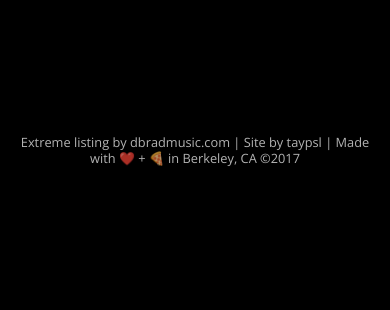
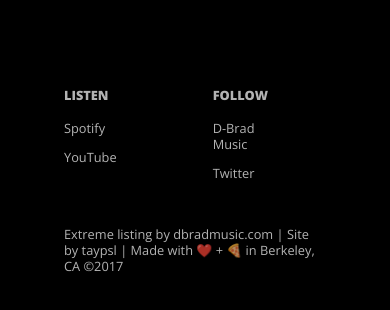
Before and after one commit to taypsl/db2017, a React (Create React App) app: page /10-1 in a window 390 px wide. Shown: the part 3049-3359 px from the top of the page. Before the commit the page ends 3263 px from the top, so only its background shows below. Built offline with nearby package versions, Linux system fonts and the light colour scheme; a web font is replaced by a local one.

Commit message:
updating mobile layout

```diff
--- a/src/components/BurgerNavbar.js
+++ b/src/components/BurgerNavbar.js
@@ -13,7 +13,7 @@ class BurgerNavbar extends React.Component {
         <a id="20-11" className="menu-item" href="/20-11">20-11</a>
         <a id="10-1" className="menu-item" href="/10-1">10-1</a>
         <hr />
-        <a id="dbradmusic.com" className="menu-item" href="https://dbradmusic.com" target="_blank">dbradmusic.com</a>
+        <a id="dbradmusic.com" className="menu-item" href="https://dbradmusic.com" target="_blank" rel="noopener noreferrer">dbradmusic.com</a>
       </Menu>
     );
   }
--- a/src/components/Footer.js
+++ b/src/components/Footer.js
@@ -4,9 +4,23 @@ export default class Footer extends React.Component {
 	render () {
 		return (
 			<div className="footer">
-				<span>Extreme listing by<a href="https://dbradmusic.com" target="_blank"> dbradmusic.com</a></span> |
-				<span> Site by<a href="http://taypsl.com" target="_blank"> taypsl</a></span> |
-				<span> Made with <span aria-label="love" role="img">❤️</span> + <span aria-label="pizza" role="img">🍕</span> in Berkeley, CA ©2017</span>
+				<div className="footer-links-container">
+					<div className="footer-links-item listen">
+						<h4>LISTEN</h4>
+						<p><a className="footer-link" href="https://open.spotify.com/user/dbradford07/playlist/15joJn2tsZ1WnHDU6EuPZy" target="_blank" rel="noopener noreferrer">Spotify</a></p>
+            <p><a className="footer-link" href="https://www.youtube.com/watch?v=y-JqH1M4Ya8&list=PLqpBLIvY2a6fXLC_reHyITdFDXWreKHo6" target="_blank" rel="noopener noreferrer">YouTube</a></p>
+					</div>
+					<div className="footer-links-item follow">
+						<h4>FOLLOW</h4>
+						<p><a className="footer-link" href="https://dbradmusic.com" target="_blank" rel="noopener noreferrer">D-Brad Music</a></p>
+            <p><a className="footer-link" href="https://twitter.com/catchadave" target="_blank" rel="noopener noreferrer">Twitter</a></p>
+					</div>
+				</div>
+				<div className="bottom-span">
+					<span>Extreme listing by<a href="https://dbradmusic.com" target="_blank" rel="noopener noreferrer"> dbradmusic.com</a></span> |
+					<span> Site by<a href="http://taypsl.com" target="_blank" rel="noopener noreferrer"> taypsl</a></span> |
+					<span> Made with <span aria-label="love" role="img">❤️</span> + <span aria-label="pizza" role="img">🍕</span> in Berkeley, CA ©2017</span>
+				</div>
 			</div>
 		)
 	}
--- a/src/components/Home.js
+++ b/src/components/Home.js
@@ -1,5 +1,5 @@
 import React, { Component } from 'react';
-import Title from '../img/title.svg';
+// import Title from '../img/title.svg';
 // import RightArrow from '../img/arrow-r-line.svg';
 import RightArrow from '../img/arrow-r_1@2x.png'
 
@@ -16,8 +16,7 @@ class Home extends Component {
   render() {
     return (
       <div className="Home">
-
-
+        <FadeIn>
         <div className="Img-float img-one">
           <img src="http://res.cloudinary.com/ddvn6aemk/image/upload/c_scale,w_431/v1513233061/dbrad2017/medium/best_songs_2017_migos.jpg" alt="Migos" />
         </div>
@@ -122,6 +121,7 @@ class Home extends Component {
           </div>
 
         </div>
+        </FadeIn>
       </div>
     );
   }
--- a/src/css/App.css
+++ b/src/css/App.css
@@ -397,6 +397,26 @@ a:visited, .page-links:visited {
   font-size: 1rem;
   margin-bottom: 2rem; }
 
+.footer {
+  margin-left: 27%;
+  line-height: 1rem;
+  font-family: "Open Sans", sans-serif;
+  font-size: 0.8rem;
+  color: #ffffff;
+  opacity: 0.7; }
+
+.footer-links-container {
+  display: -webkit-box;
+  display: -ms-flexbox;
+  display: flex;
+  -ms-flex-pack: distribute; }
+
+.footer-links-item {
+  margin-right: 6rem; }
+
+.bottom-span {
+  margin: 2rem 0; }
+
 @media screen and (max-width: 680px) {
   .Navbar {
     display: none; }
@@ -421,7 +441,9 @@ a:visited, .page-links:visited {
     margin-left: 15%; }
   .img-three {
     margin-top: 1800px;
-    margin-left: 0; } }
+    margin-left: 0; }
+  .footer {
+    margin: 4rem; } }
 
 @media screen and (max-width: 800px) {
   .Body {
@@ -443,9 +465,7 @@ a:visited, .page-links:visited {
     padding: 6rem 2.5rem 1rem 2.5rem; }
   .bm-burger-button {
     right: 3rem;
-    top: 2rem; }
-  .footer {
-    padding: 4rem 0 2rem 0; } }
+    top: 2rem; } }
 
 @media screen and (min-width: 500px) {
   .small-box {
@@ -493,12 +513,3 @@ a:visited, .page-links:visited {
       height: 17%; }
   .Home-wrapper {
     padding: 20% 30%; } }
-
-.footer {
-  margin: 4rem 1rem 1rem 1rem;
-  line-height: 1rem;
-  font-family: "Open Sans", sans-serif;
-  font-size: 0.8rem;
-  color: #ffffff;
-  text-align: center;
-  opacity: 0.7; }
--- a/src/css/App.scss
+++ b/src/css/App.scss
@@ -537,6 +537,34 @@ a:visited, .page-links:visited {
   margin-bottom: 2rem;
 }
 
+
+
+// ===========
+// footer
+// ===========
+.footer {
+  margin-left: 27%;
+  line-height: 1rem;
+  font-family: $font-family-sans-serif;
+  font-size: 0.8rem;
+  color: $white;
+  opacity: 0.7;
+}
+.footer-links-container {
+  display: -webkit-box;
+  display: -ms-flexbox;
+  display: flex;
+  -ms-flex-pack: distribute;
+
+}
+.footer-links-item {
+  margin-right: 6rem;
+}
+
+.bottom-span {
+  margin: 2rem 0;
+}
+
 // =======================
 // media queries =========
 // =======================
@@ -577,6 +605,9 @@ a:visited, .page-links:visited {
     margin-top: 1800px;
     margin-left: 0;
   }
+  .footer {
+    margin: 4rem;
+  }
 }
 
 @media screen and (max-width: 800px) {
@@ -609,9 +640,7 @@ a:visited, .page-links:visited {
     right: 3rem;
     top: 2rem;
   }
-  .footer {
-    padding: 4rem 0 2rem 0;
-  }
+
 }
 
 @media screen and (min-width: 500px) {
@@ -683,17 +712,3 @@ a:visited, .page-links:visited {
     padding: 20% 30%;
   }
 }
-
-// ===========
-// footer
-// ===========
-.footer {
-  margin: 4rem 1rem 1rem 1rem;
-  line-height: 1rem;
-  font-family: $font-family-sans-serif;
-  font-size: 0.8rem;
-  // padding: 1rem;
-  color: $white;
-  text-align: center;
-  opacity: 0.7;
-}
```
